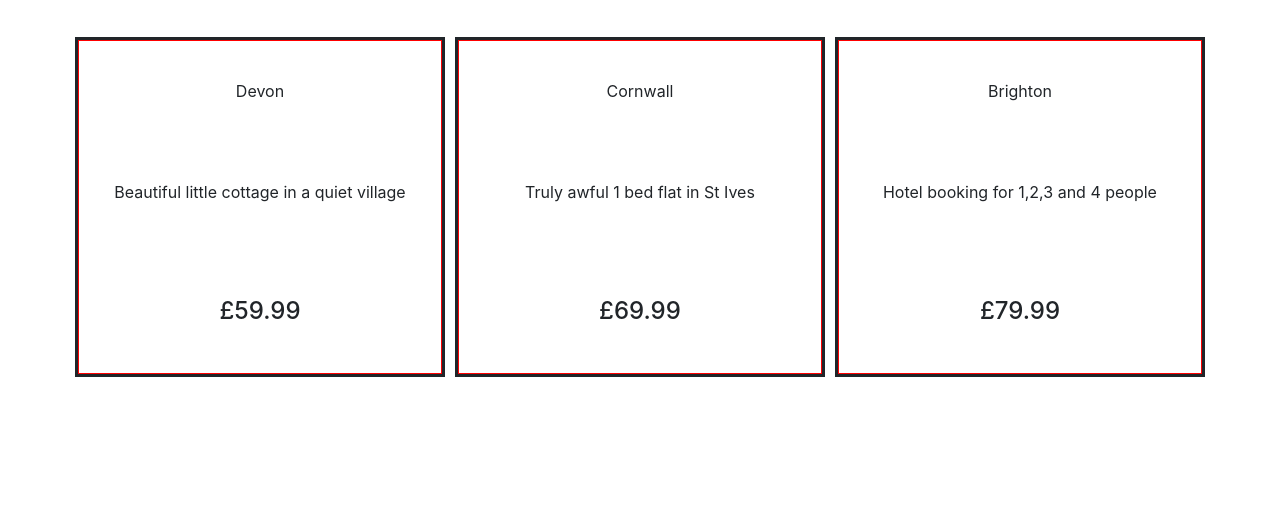
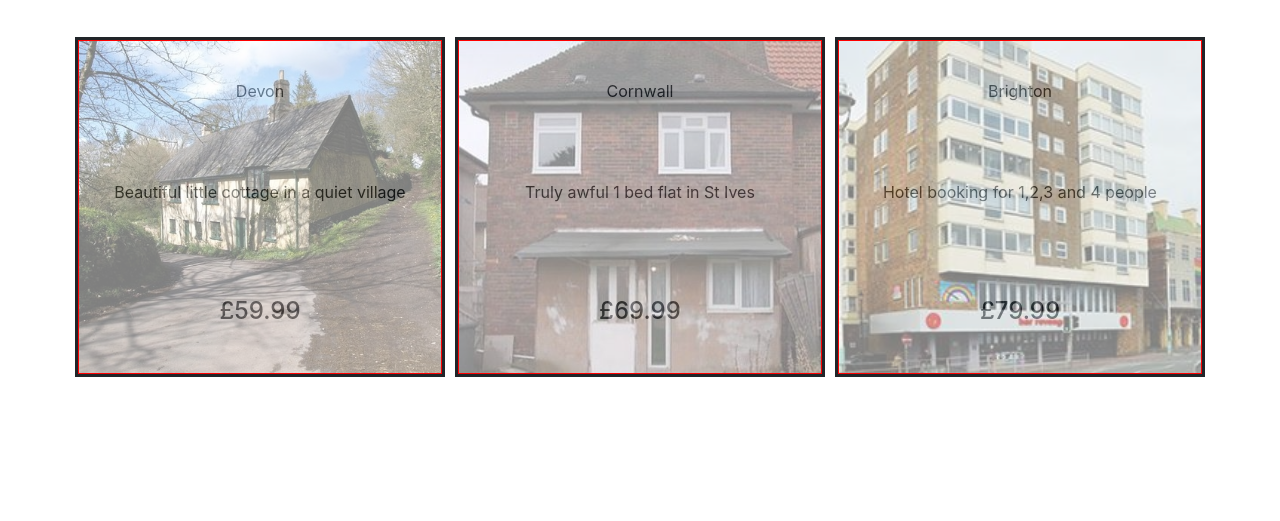
Before and after one commit to Aid19801/training_2021, a plain HTML site: page index.html in a window 1280 px wide. Shown: the part 279-800 px from the top of the page. Drawn offline with nearby package versions, Linux system fonts and the light colour scheme; a web font is replaced by a local one.

Commit message:
added pictures to boxes

```diff
--- a/index.html
+++ b/index.html
@@ -51,15 +51,16 @@
       <div class="row">
 
         <div class="square col-md-4">
-          <div class="content flex-col" onclick="selectVenue(1, 'Devon', '£59.99');">
+          <div class="devon content flex-col" onclick="selectVenue(1, 'Devon', '£59.99');">
             <span>Devon</span>
             <p>Beautiful little cottage in a quiet village</p>
             <h4>£59.99</h4>
           </div>
         </div>
 
+
         <div class="square col-md-4">
-          <div class="content flex-col" onclick="selectVenue(2, 'Cornwall', '£69.99');">
+          <div class="cornwall content flex-col" onclick="selectVenue(2, 'Cornwall', '£69.99');">
             <span>Cornwall</span>
             <p> Truly awful 1 bed flat in St Ives</p>
             <h4>£69.99</h4>
@@ -67,7 +68,7 @@
         </div>
 
         <div class="square col-md-4">
-          <div class="content flex-col" onclick="selectVenue(3, 'Brighton', '£79.99');">
+          <div class="brighton content flex-col" onclick="selectVenue(3, 'Brighton', '£79.99');">
             <span>Brighton</span>
             <p>Hotel booking for 1,2,3 and 4 people</p>
             <h4>£79.99</h4>
--- a/styles.css
+++ b/styles.css
@@ -9,7 +9,6 @@ h1 {
 	-webkit-animation: fade-in 4s linear 1s both;
 	        animation: fade-in 4s linear 1s both;
 }
-/* Animation Part 1: class declaration */
 
 @-webkit-keyframes fade-in {
     0% {
@@ -27,12 +26,10 @@ h1 {
       opacity: 1;
     }
   }
-/* Animation Part 2: keyframes */
 
 .container {
     margin-top: 10px;
 }
-/* I've taken the style attribute from the HTML to the CSS. Makes the HTML cleaner */
 
 .square-container {
   margin-top: 50px;
@@ -75,7 +72,64 @@ h1 {
 }
 
 .jumbotron {
-  background-color: none !important;
-  background-image: url(images/AdeJumbotron.png);
+  background-color: transparent !important;
+  background: url(images/AdeJumbotron.png) center no-repeat;
   background-size: cover;
 }
+
+.devon {
+  position: relative;
+  display: flex;
+  align-items: center;
+  justify-content: center;
+}
+
+.devon::before {
+    content: "";
+    background: url(images/DevonCottageSquare.jpg) center no-repeat;
+    background-size: cover;
+    position: absolute;
+    top: 0px;
+    right: 0px;
+    bottom: 0px;
+    left: 0px;
+    opacity: 0.5;
+}
+
+.cornwall {
+  position: relative;
+  display: flex;
+  align-items: center;
+  justify-content: center;
+}
+
+.cornwall::before {
+  content: "";
+  background: url(images/UglyHouseSquare.jpg) center no-repeat;
+  background-size: cover;
+  position: absolute;
+  top: 0px;
+  right: 0px;
+  bottom: 0px;
+  left: 0px;
+  opacity: 0.5;
+}
+
+.brighton {
+  position: relative;
+    display: flex;
+    align-items: center;
+    justify-content: center;
+}
+
+.brighton::before {
+  content: "";
+  background: url(images/HotelBrightonSquare.jpg) center no-repeat;
+  background-size: cover;
+  position: absolute;
+  top: 0px;
+  right: 0px;
+  bottom: 0px;
+  left: 0px;
+  opacity: 0.5;
+}
```
Also changed, not shown: images/DevonCottageSquare.jpg (added), images/HotelBrightonSquare.jpg (added), images/UglyHouseSquare.jpg (added).
